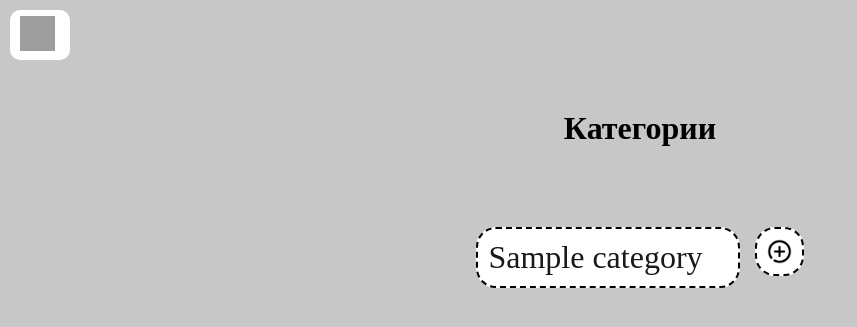
After one commit to gugl6369-ops/django-working, a Django app: page /enumeration/category/ in a window 1280 px wide. The commit adds this page. Shown: the top 327 px of the page, without its empty margins (0-857 px from the left). Run offline with Django 5.2, Linux system fonts and the light colour scheme; a user stored in the database is signed in; tables that the repository leaves empty hold one stand-in row (values such as "Sample post"); grey boxes are pictures that could not be loaded.

Commit message:
add: view/create/delete category for admin

```diff
--- a/enumeration/static/css/style.css
+++ b/enumeration/static/css/style.css
@@ -5,21 +5,26 @@
 }
 
 .body{
+    display: flex;
+    flex-direction: column;
+    align-items: center;
     padding: 10px;
     background-color: rgba(140, 140, 140, 0.48);
 }
 .main{
+    width: 100%;
     display: flex;
     flex-direction: column;
+    justify-content: center;
+    align-items: center;
     gap: 80px;
     padding: 0 100px;
 }
 .header{
     display: flex;
     position: fixed;
-    flex-direction: column;
     height: 100%;
-    max-width: 80px;
+    max-width: 60px;
     align-items: center;
     background-color: rgb(255, 255, 255);
     padding: 10px;
@@ -27,6 +32,8 @@
     overflow: hidden;
     transition: 0.5s;
     border-radius: 10px;
+    gap: 20px;
+    align-self: flex-start;
 }
 .header_logo{
     width: 35px;
@@ -36,8 +43,8 @@
 }
 
 .header:hover {
-    max-height: 90vh;
-    max-width: 200px;
+    max-width: 90vh;
+    max-height: 200px;
     transition: 1s;
     border-radius: 16px;
 }
@@ -74,6 +81,7 @@
     transition: 0.3s;
 }
 
+
 .main{
     display: flex;
     padding-top: 100px;
@@ -90,7 +98,7 @@
     padding: 25px;
     background-color: #191919;
     border-radius: 33px;
-    width: 30%;
+    width: 100%;
     justify-content: center;
     align-items: center;
 }
@@ -159,10 +167,12 @@
     align-items: end;
 }
 .nav_content{
+    height: 100%;
     display: flex;
     flex-direction: column;
     align-items: center;
     justify-content: center;
+    gap: 20px;
 }
 .nav_btn{
     border: none;
@@ -190,6 +200,10 @@
     padding: 50px;
     grid-template-columns: repeat(4, 1fr);
 }
+.card_block{
+    width: 100%;
+    min-width: 500px;
+}
 .card{
     width: 100%;
     height: 100%;
@@ -202,6 +216,7 @@
     transition: .3s ease-in-out;
     max-height: 500px;
     overflow: auto;
+
 
 }
 .card:hover{
@@ -342,3 +357,59 @@
 .catalog_stat--active{
     background-color: #8c8b8b;
 }
+.category{
+    padding: 10px;
+    font-size: 2rem;
+    background-color: #ffffff;
+    color: #191919;
+    border-radius: 20px;
+    display: flex;
+    justify-content: space-between;
+    align-items: center;
+    border: 2px black dashed;
+    transition: .3s ease-in-out;
+    cursor: pointer;
+}
+.category_list{
+    width: 100%;
+    display: flex;
+    justify-content: center;
+    gap: 15px;
+}
+.category_del{
+    width: 25px;
+    max-height: 0;
+    transition: .3s ease-in-out;
+}
+.category:hover{
+    background-color: rgba(234, 16, 16, 0.37);
+    transform: scaleX(1.1);
+}
+.category:hover .category_del{
+    max-height: 25px;
+    height: 25px;
+    transform: rotate(90deg);
+}
+
+.category_link{
+    text-decoration: none;
+}
+.category_add-img{
+    width: 25px;
+    height: 25px;
+    transition: .3s ease-in-out;
+}
+.category_add-img:hover{
+    width: 30px;
+    height: 30px;
+}
+.category--add:hover{
+    background-color: #c4eaaf;
+}
+
+.del_btn{
+    padding: 10px;
+    font-size: 2rem;
+    background-color: #9a2b2b;
+    color: #cfcfcf;
+}
--- a/enumeration/templates/base_generic.html
+++ b/enumeration/templates/base_generic.html
@@ -18,6 +18,9 @@
                 <div class="nav_content">
                     <p class="nav_name">{{ user.get_username }}</p>
                     <a href="{% url 'my_applications'%}"class="nav_text">Мои заявки</a>
+                    {% if perms.application.can_add_category %}
+                    <a href="{% url 'category_list'%}"class="nav_text">Категории</a>
+                    {% endif %}
                 </div>
                 <div class="nav_footer">
                     <form id="logout-form" method="post" action="{% url 'logout' %}">
--- a/enumeration/templates/enumeration/application_confirm_delete.html
+++ b/enumeration/templates/enumeration/application_confirm_delete.html
@@ -3,10 +3,10 @@
 {% block content %}
 
     <h1>Удаление заявки</h1>
-        <form action="" method="post">
+        <form action="" method="post" class="form">
             {% csrf_token %}
-                <p> Вы готовы удалить заявку?  </p>
-            <input type="submit" action="" value="Удалить">
+                <h2> Вы готовы удалить заявку?  </h2>
+            <input class="del_btn" type="submit" action="" value="Удалить">
         </form>
 
 
--- a/enumeration/templates/enumeration/application_list.html
+++ /dev/null
@@ -1,5 +0,0 @@
-{% extended 'base_generic.html' %}
-
-{% block content %}
-
-{% endblock %}
--- /dev/null
+++ b/enumeration/templates/enumeration/category_list.html
@@ -0,0 +1,28 @@
+{% extends 'base_generic.html' %}
+
+{% block content %}
+    <h1> Категории </h1>
+    {% if category_list %}
+        <div class="category_list">
+        {% for category in category_list %}
+            <a href="{% url 'category-delete'  category.pk %}" class="category_link">
+                <div class="category">
+                    {% load static %}
+                    <p>{{category.name}}</p>
+                    <img class="category_del" src="{% static 'img/delete.png' %}" />
+                </div>
+            </a>
+        {% endfor %}
+              <a href="{% url 'category-create' %}">
+                <div class="category category--add">
+                    <img class="category_add-img" src="{% static 'img/add.png' %}" />
+                </div>
+              </a>
+        </div>
+    {% else %}
+        <div>
+            <p> Создайте первую категорию!</p>
+            <a href="{% url 'category-create' %}">Создать</a>
+        </div>
+    {% endif %}
+{% endblock %}
--- a/enumeration/templates/enumeration/my_applications.html
+++ b/enumeration/templates/enumeration/my_applications.html
@@ -28,7 +28,7 @@
                             <a href="{% url 'application-delete' card.pk %}"> <img class="card_del-img" src="{% static 'img/clear.png' %}" /></a>
                         </button>
                     </div>
-                    <div class="card_red" >
+                    <div class="card_red">
                         {% load static %}
                         <form method="post">{% csrf_token %}
                             <button class="card_red-btm" name="form">
--- a/enumeration/urls.py
+++ b/enumeration/urls.py
@@ -3,9 +3,11 @@ from . import views
 
 urlpatterns = [
     re_path(r'^$', views.index,  name='index'),
-    re_path(r'^application/$', views.ApplicationList.as_view(), name='application_list'),
     re_path(r'^my-applications/$', views.MyApplicationList.as_view(), name='my_applications'),
     re_path(r'^applications/(?P<pk>\d+)/delete/$', views.ApplicationDelete.as_view(), name='application-delete'),
     re_path(r'^my-applications/create/$', views.ApplicationAdd.as_view(), name='application_create'),
     re_path(r'^registration/$', views.consumer_login, name='registration'),
+    re_path(r'^category/$', views.CategoryList.as_view(), name='category_list'),
+    re_path(r'^category/(?P<pk>\d+)/$', views.CategoryDelete.as_view(), name='category-delete'),
+    re_path(r'^category/create/$', views.CategoryAdd.as_view(), name='category-create'),
 ]
--- a/enumeration/views.py
+++ b/enumeration/views.py
@@ -5,24 +5,20 @@ from urllib import request
 from django.shortcuts import render, redirect
 
 from service.asgi import application
-from .forms import RegistrationForm, ApplicationForm, ApplicationUpdateStatus
+from .forms import RegistrationForm, ApplicationForm, ApplicationUpdateStatus, CategoryForm
 from django.views import generic
 from django.contrib.auth.mixins import LoginRequiredMixin
-from enumeration.models import Application
+from enumeration.models import Application, Category
 from django.http import HttpResponseRedirect
 from django.urls import reverse, reverse_lazy
 
 
 def index(request):
-    cards = Application.objects.filter(status__exact='d')
+    cards = Application.objects.filter(status__exact='d').order_by('date')[:4]
     context = {'cards': cards}
     return render(request, 'index.html', context=context)
 
-class ApplicationList(generic.ListView):
-    model = Application
-    template_name = 'application_list.html'
-    context_object_name = 'application_list'
-   # paginate_by = 10
+
 
 def consumer_login(request):
     if request.method == 'POST':
@@ -126,3 +122,26 @@ class ApplicationDelete(LoginRequiredMixin, generic.edit.DeleteView):
             return HttpResponseRedirect(
                 reverse('application-delete', kwargs={'pk': self.object.pk})
             )
+
+
+class CategoryList(LoginRequiredMixin, generic.ListView):
+    model = Category
+    template_name = 'enumeration/category_list.html'
+    context_object_name = 'category_list'
+
+class CategoryDelete(LoginRequiredMixin, generic.edit.DeleteView):
+    model = Category
+    success_url = reverse_lazy('category_list')
+    def form_valid(self, form):
+        try:
+            self.object.delete()
+            return HttpResponseRedirect(reverse('category_list'))
+        except Exception as e:
+            return HttpResponseRedirect(
+                reverse('category_list', kwargs={'pk': self.object.pk})
+            )
+
+class CategoryAdd(LoginRequiredMixin, generic.edit.CreateView):
+    model = Category
+    form_class = CategoryForm
+    success_url = reverse_lazy('category_list')
```
Also changed, not shown: enumeration/forms.py (+7 -1 lines), enumeration/templates/enumeration/category_confirm_delete.html (added, +10 -0 lines), enumeration/templates/enumeration/category_form.html (added, +24 -0 lines), enumeration/static/img/add.png (added).
